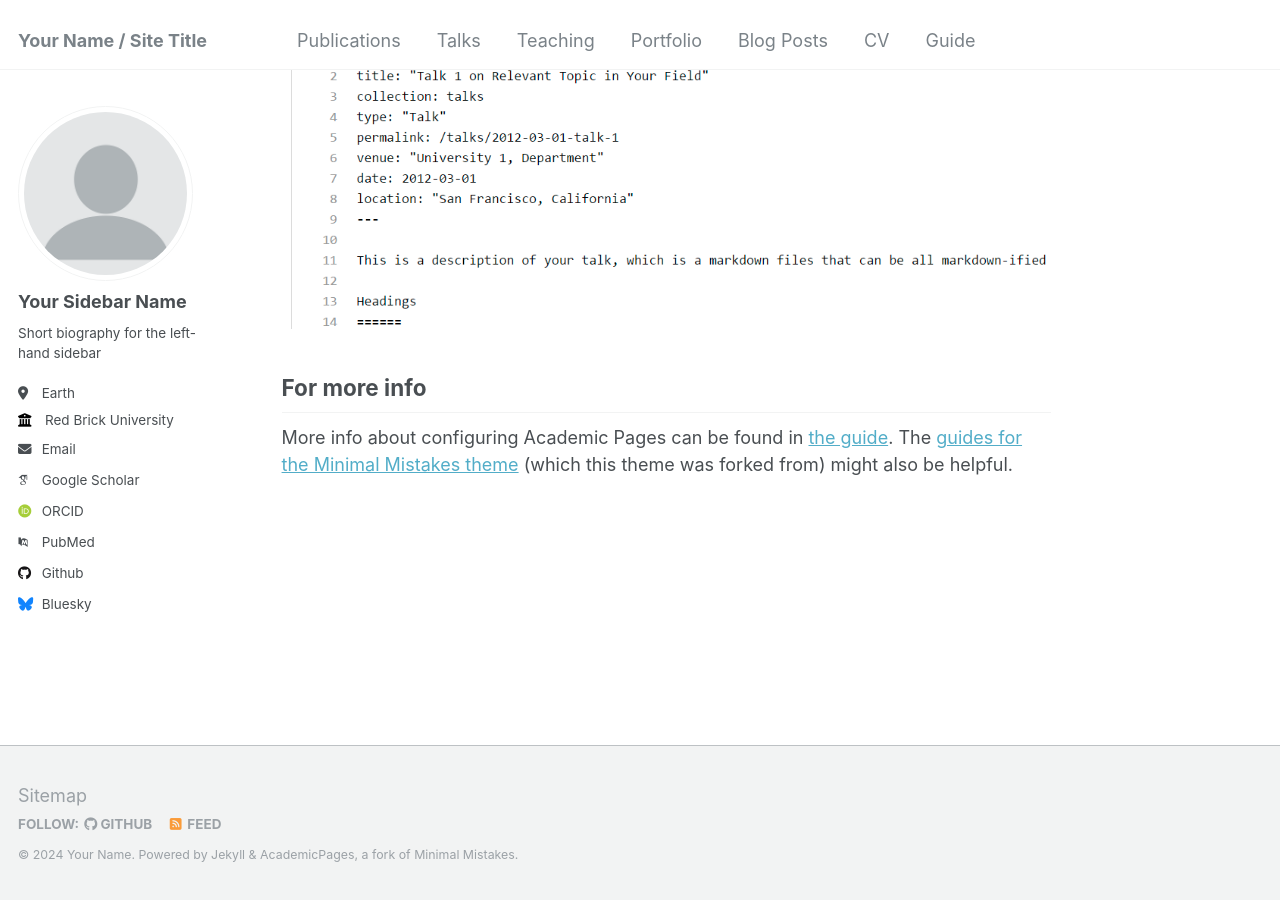
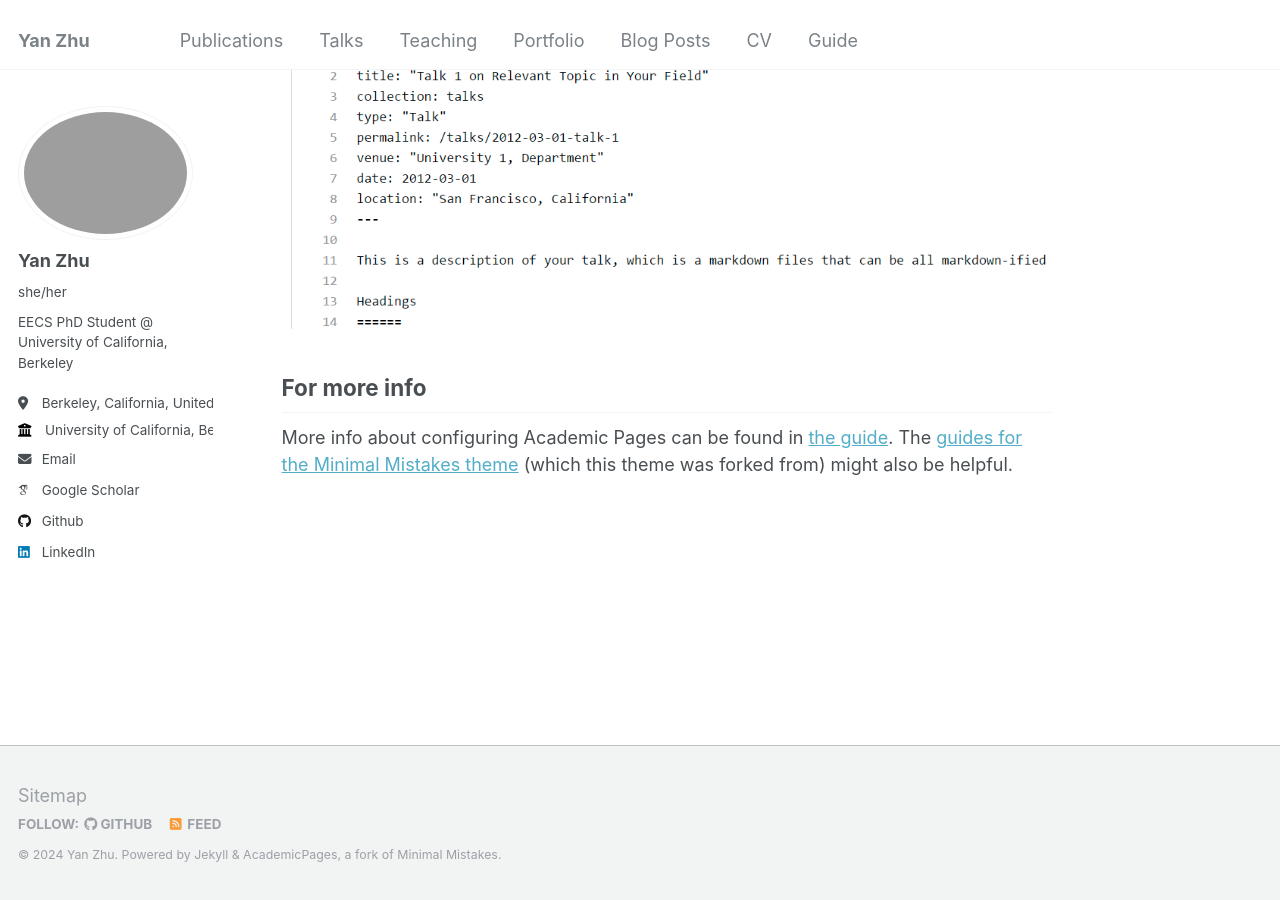
Before and after one commit to zhuyan0619/zhuyan0619.github.io, a Jekyll site: the page built from _pages/about.md, in a window 1280 px wide and 900 px high, scrolled down 2660 px. Built offline with Jekyll 4.4.1, drawn with Linux system fonts in a browser that asks for light colours; some web fonts are replaced.

Commit message:
basic info update

```diff
--- a/_config.yml
+++ b/_config.yml
@@ -8,47 +8,47 @@
 
 # Basic Site Settings
 locale                   : "en-US"
-title                    : "Your Name / Site Title"
+title                    : "Yan Zhu"
 title_separator          : "-"
-name                     : &name "Your Name"
+name                     : &name "Yan Zhu"
 description              : &description "personal description"
-url                      : https://academicpages.github.io # the base hostname & protocol for your site e.g. "https://mmistakes.github.io"
+url                      : https://zhuyan0619.github.io # the base hostname & protocol for your site e.g. "https://mmistakes.github.io"
 baseurl                  : "" # the subpath of your site, e.g. "/blog"
-repository               : "academicpages/academicpages.github.io"
+repository               : "zhuyan0619/zhuyan0619.github.io"
 
 # Site Author - The following control what appear as part of the author content on the side bar.
 #               If a field is blank the icon and link will not appear, otherwise it will be shown.
 #               Additional customization can be done by editing /_includes/author-profile.html
 author:
   # Biographic information
-  avatar           : "profile.png"
-  name             : "Your Sidebar Name"
-  pronouns         : # example: "she/her"
-  bio              : "Short biography for the left-hand sidebar"
-  location         : "Earth"
-  employer         : "Red Brick University"
+  avatar           : "myself.png"
+  name             : "Yan Zhu"
+  pronouns         : "she/her"
+  bio              : "EECS PhD Student @ University of California, Berkeley"
+  location         : "Berkeley, California, United States"
+  employer         : "University of California, Berkeley"
   uri              : # URL
-  email            : "none@example.org"
+  email            : "zhuyan14@berkeley.edu"
 
   # Academic websites
   arxiv            : # URL - Update with the correct link to your profile
-  googlescholar    : "https://scholar.google.com/citations?user=PS_CX0AAAAAJ"
+  googlescholar    : "https://scholar.google.com/citations?user=dyWt-ZoAAAAJ&hl=en"
   impactstory      : # URL
-  orcid            : "http://orcid.org/yourorcidurl"
+  orcid            : # "http://orcid.org/yourorcidurl"
   semantic         : # URL
-  pubmed           : "https://www.ncbi.nlm.nih.gov/pubmed/?term=john+snow"
+  pubmed           : # "https://www.ncbi.nlm.nih.gov/pubmed/?term=john+snow"
   researchgate     : # URL
 
   # Repositories and software development
   bitbucket        : # Username - Update with your username on the site
   codepen          : # Username
   dribbble         : # Username
-  github           : "academicpages"
+  github           : "zhuyan0619"
   kaggle           : # Username
   stackoverflow    : # User number or user number and name (i.e., use "1" or "1/jeff-atwood")
 
   # Social media
-  bluesky          : "bsky.app" # Replace this with you Bluesky username
+  bluesky          : # "bsky.app" # Replace this with you Bluesky username
   facebook         : # Username
   flickr           : # Username
   foursquare       : # Username
@@ -57,7 +57,7 @@ author:
   keybase          : # Username
   instagram        : # Username
   lastfm           : # Username
-  linkedin         : # Username
+  linkedin         : "zhuyan0619"
   mastodon         : # URL
   medium           : # URL
   pinterest        : # Username
```
Also changed, not shown: images/myself.jpg (added), images/profile.png (deleted).
